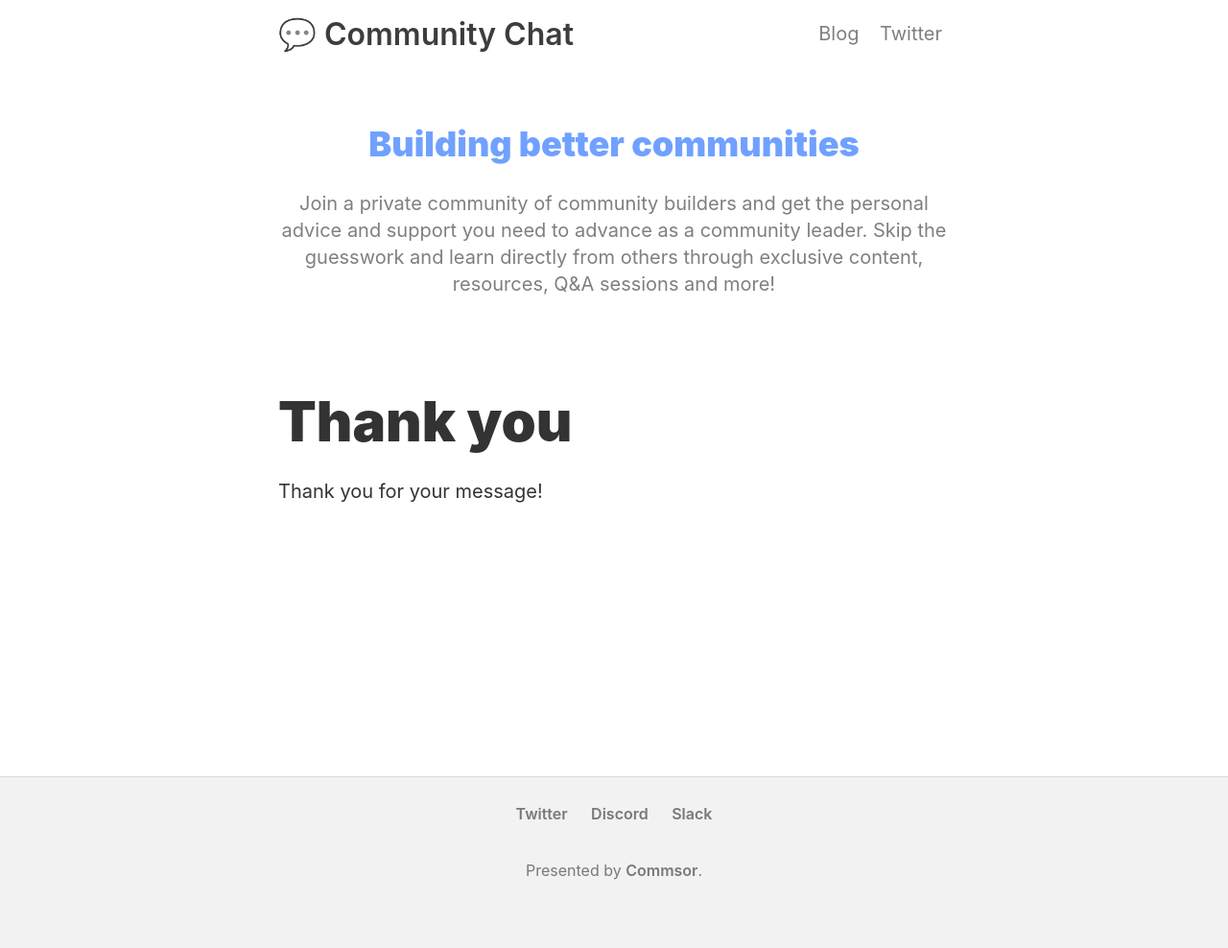
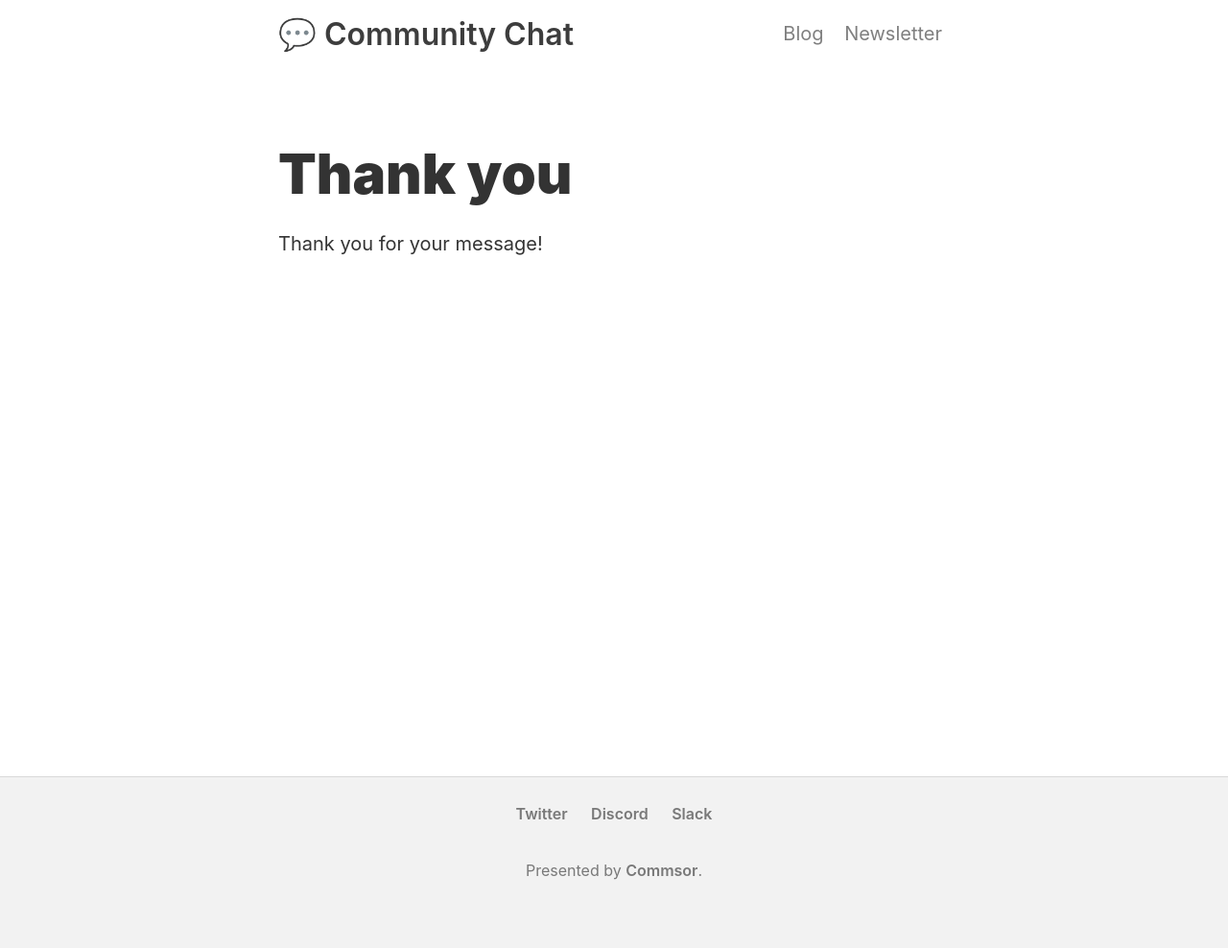
Before and after one commit to stijnvc/holo-alfa, a Jekyll site: the page built from thanks.md, in a window 1280 px wide. Shown: the whole page at 96% size. Built offline with Jekyll 4.4.1, drawn with Linux system fonts in a browser that asks for light colours; nearby versions of some CDN libraries.

Commit message:
Add 'newsletter' page

```diff
--- a/_includes/header.html
+++ b/_includes/header.html
@@ -8,8 +8,4 @@
 
   </a>
   {% include navigation.html %}
-  <div class="header-content">
-      <h2 class="main-header">Building better communities</h2>
-      <p>Join a private community of community builders and get the personal advice and support you need to advance as a community leader. Skip the guesswork and learn directly from others through exclusive content, resources, Q&A sessions and more!<p>
-  </div>
 </header>
--- a/_includes/navigation.html
+++ b/_includes/navigation.html
@@ -1,4 +1,4 @@
 <nav>
   <a href="https://blog.commsor.com/" target="_blank">Blog</a>
-  <a href="https://twitter.com/commsor" target="_blank">Twitter</a>
+  <a href="/newsletter">Newsletter</a>
 </nav>
--- a/_layouts/default.html
+++ b/_layouts/default.html
@@ -11,6 +11,10 @@
 	{% endif %}
 	<div class="wrap">
 		{% include header.html %}
+		<div class="header-content">
+      <h2 class="main-header">Building better communities</h2>
+      <p>Join a private community of community builders and get the personal advice and support you need to advance as a community leader. Skip the guesswork and learn directly from others through exclusive content, resources, Q&A sessions and more!<p>
+  	</div>
 		{{ content }}
 	  <script>
 	    $("article").fitVids();
--- a/_layouts/page.html
+++ b/_layouts/page.html
@@ -1,8 +1,32 @@
----
-layout: default
----
-
-<article>
-	<h1>{{ page.title }}</h1>
-		{{ content }}
-</article>
+<!DOCTYPE html>
+<html lang="{{ site.lang }}" prefix="og: http://ogp.me/ns#">
+<head>
+	{% include head.html %}
+</head>
+<body>
+	{% if page.cover-image %}
+	<div class="cover-image-container">
+		<img alt="Cover image" src="{{ site.baseurl }}/img/covers/{{ page.cover-image }}">
+	</div>
+	{% endif %}
+	<div class="wrap">
+		{% include header.html %}
+		<article>
+			<h1>{{ page.title }}</h1>
+				{{ content }}
+		</article>
+	  <script>
+	    $("article").fitVids();
+	    $('article p').each(function(i){
+				if (($(this).find('img').length) && (!$.trim($(this).text()).length))  {
+					$(this).addClass('img-only');
+				}
+				if ($.trim($(this).text()).length - $.trim($(this).find('small').text()).length == 0 && ($(this).find('img').length)){
+					$(this).addClass('img-only-source');
+				}
+	  	});
+	  </script>
+	</div>
+	{% include footer.html %}
+</body>
+</html>
--- a/css/style.css
+++ b/css/style.css
@@ -448,6 +448,12 @@
   color: rgba({{ site.theme-color }});
 }
 
+.display-center {
+  text-align: center;
+  display: inline-block;
+  line-height: 1.5em;
+}
+
 /* Structure overwrites */
 
 @media all and (min-width: 370px) {
```
Also changed, not shown: subscribe.md (added, +12 -0 lines).
